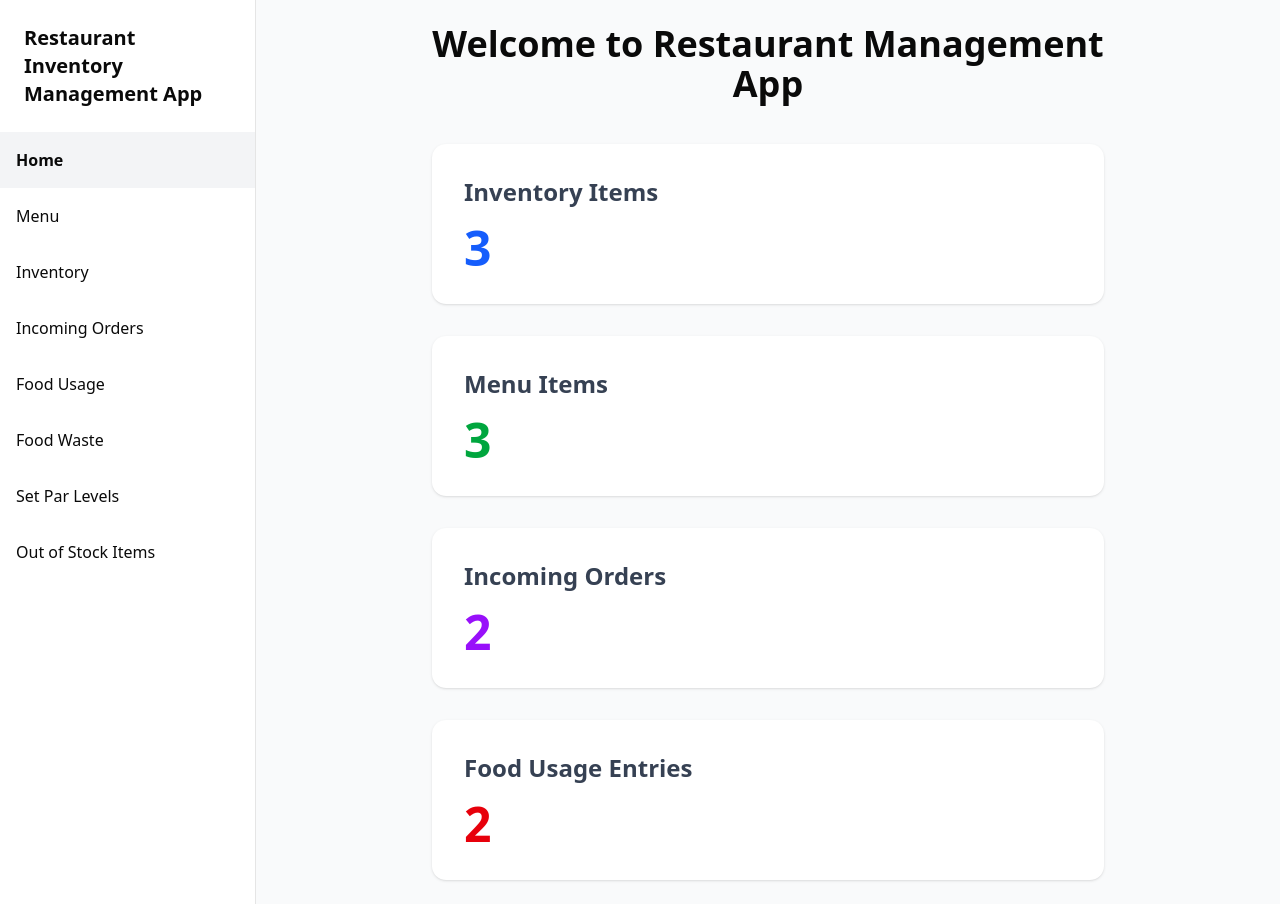
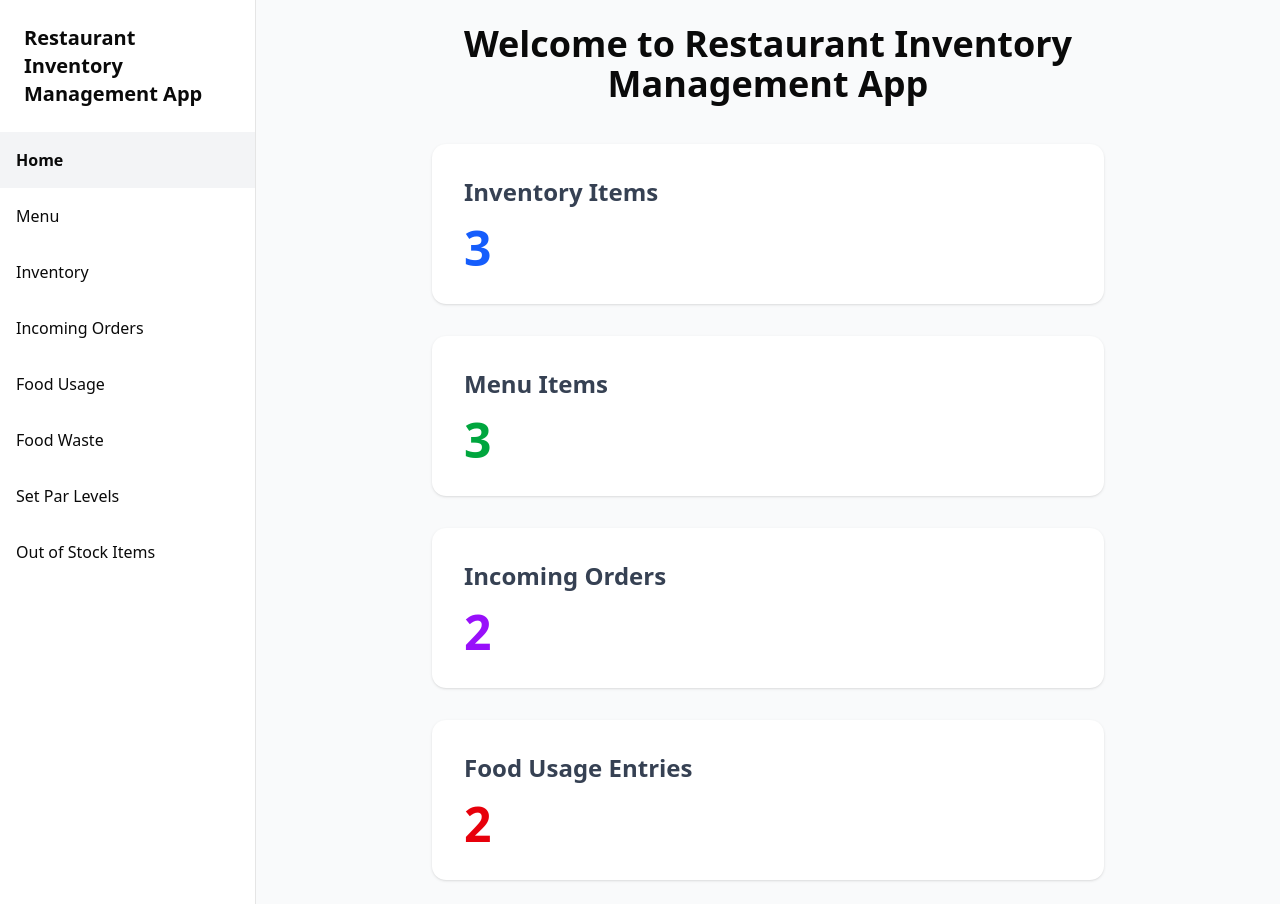
Before and after one commit to Airhacker/restaurant_inventory_management, a Next.js app: page / in a window 1280 px wide. Built offline with nearby package versions, Linux system fonts and the light colour scheme.

Commit message:
Update page.tsx

```diff
--- a/app/page.tsx
+++ b/app/page.tsx
@@ -3,7 +3,9 @@ import { inventoryData, menuData, ordersData, foodUsageData } from '../lib/data'
 export default function HomePage() {
   return (
     <div className="max-w-2xl mx-auto">
-      <h1 className="text-4xl font-bold mb-10 text-center">Welcome to Restaurant Management App</h1>
+      <h1 className="text-4xl font-bold mb-10 text-center">
+        Welcome to Restaurant Inventory Management App
+      </h1>
 
       <div className="flex flex-col gap-8">
         {/* Inventory Card */}
```
